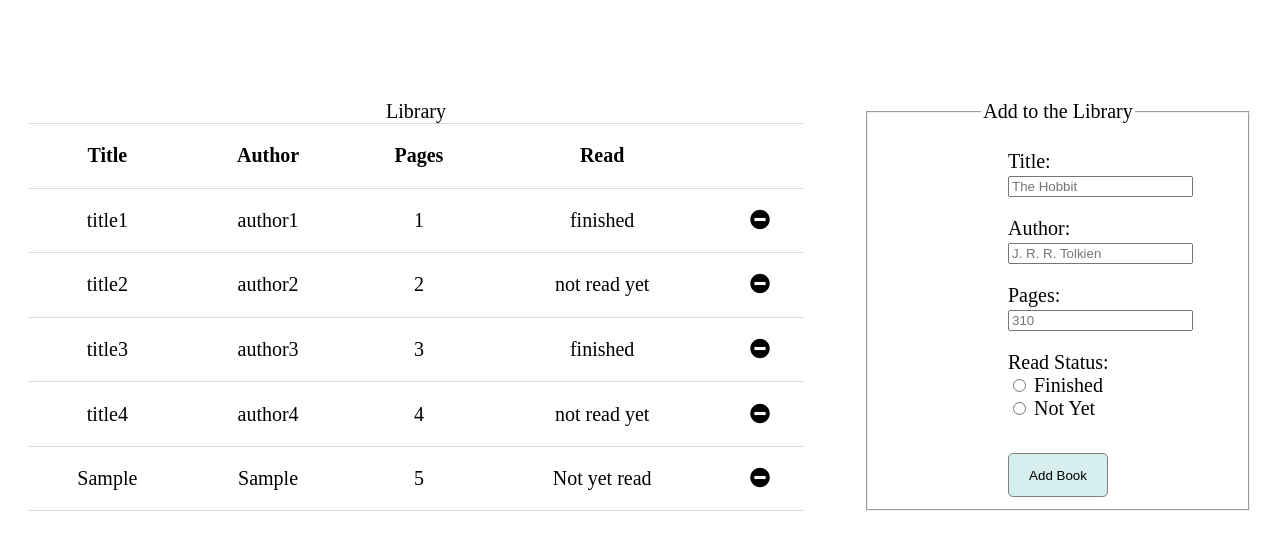
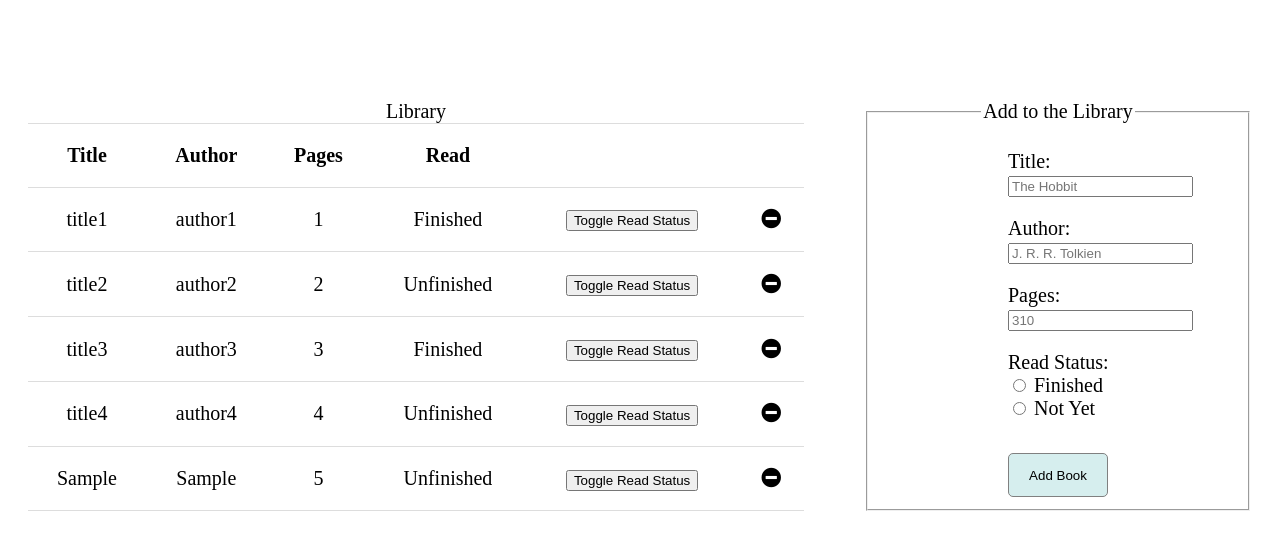
Before and after one commit to mahsoodebrahim/library, a plain HTML site: page index.html in a window 1280 px wide. Both pictures are taken after typing "Sample", "Sample", "5" into the empty fields and a click on the button "Add Book". Drawn offline with Linux system fonts and the light colour scheme.

Commit message:
toggle read status of book

```diff
--- a/index.html
+++ b/index.html
@@ -19,6 +19,7 @@
         <th>Author</th>
         <th>Pages</th>
         <th>Read</th>
+        <th></th>
         <th></th>
       </tr>
     </table>
--- a/script.js
+++ b/script.js
@@ -3,7 +3,7 @@ let myLibrary = [
     title: "title1",
     author: "author1",
     pages: 1,
-    read: "finished",
+    read: "Finished",
     isDisplayed: false,
     id: 34,
   },
@@ -11,7 +11,7 @@ let myLibrary = [
     title: "title2",
     author: "author2",
     pages: 2,
-    read: "not read yet",
+    read: "Unfinished",
     isDisplayed: false,
     id: 342,
   },
@@ -19,7 +19,7 @@ let myLibrary = [
     title: "title3",
     author: "author3",
     pages: 3,
-    read: "finished",
+    read: "Finished",
     isDisplayed: false,
     id: 123,
   },
@@ -27,7 +27,7 @@ let myLibrary = [
     title: "title4",
     author: "author4",
     pages: 4,
-    read: "not read yet",
+    read: "Unfinished",
     isDisplayed: false,
     id: 12,
   },
@@ -47,7 +47,7 @@ function Book(title, author, pages, read) {
 
   this.info = function () {
     return `${this.title} by ${this.author}, ${this.pages} pages, ${
-      this.read ? "Finished" : "Not yet read"
+      this.read ? "Finished" : "Unfinished"
     }`;
   };
 }
@@ -60,12 +60,14 @@ function showLibrary() {
 
     book.isDisplayed = true;
     const removeBookIcon = '<i class="fas fa-minus-circle"></i>';
+    const readStatusButton = "<button>Toggle Read Status</button>";
 
     // Create elements for book attributes and row within the table
     const title = document.createElement("td");
     const author = document.createElement("td");
     const pages = document.createElement("td");
     const read = document.createElement("td");
+    const toggleReadStatusBtn = document.createElement("td");
     const removeBookBtn = document.createElement("td");
     const bookRow = document.createElement("tr");
 
@@ -74,16 +76,29 @@ function showLibrary() {
     author.appendChild(document.createTextNode(book.author));
     pages.appendChild(document.createTextNode(book.pages));
     read.appendChild(document.createTextNode(book.read));
+    read.id = `book-${book.id}-read-status`;
+    toggleReadStatusBtn.innerHTML = readStatusButton;
     removeBookBtn.innerHTML = removeBookIcon;
     bookRow.id = book.id;
 
-    // add event listenr for removeBookBtn
+    // add event listeners
     removeBookBtn.addEventListener("click", () =>
       removeBookFromLibrary(book.id)
     );
 
+    toggleReadStatusBtn.addEventListener("click", () =>
+      changeReadStatus(read.id)
+    );
+
     // Append book attributes to row
-    bookRow.append(title, author, pages, read, removeBookBtn);
+    bookRow.append(
+      title,
+      author,
+      pages,
+      read,
+      toggleReadStatusBtn,
+      removeBookBtn
+    );
 
     // Append row to table
     table.appendChild(bookRow);
@@ -97,7 +112,7 @@ function addBookToLibrary() {
   const pages = document.getElementById("pages").value;
   const read = document.getElementById("read").checked
     ? "Finished"
-    : "Not yet read";
+    : "Unfinished";
 
   // Create a new book with user data
   const newBook = new Book(title, author, pages, read);
@@ -132,6 +147,11 @@ function removeAllChildNodes(parent) {
   }
 }
 
+function changeReadStatus(readID) {
+  const read = document.getElementById(readID);
+  read.innerText = read.innerText === "Finished" ? "Unfinished" : "Finished";
+}
+
 showLibrary();
 
 const addBookBtn = document.getElementById("add-book");
```
